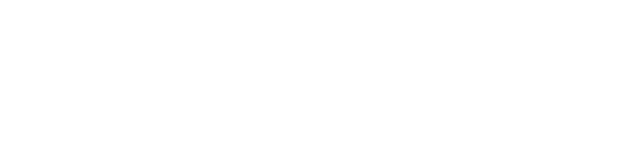
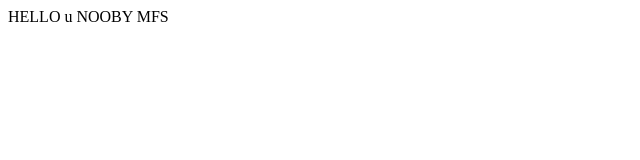
Before and after one commit to DavidMuhicFRI/projectAledav, a website: page index.html in a window 1280 px wide. Shown: the whole page, without its empty margins (0-640 px from the left). Drawn offline with Linux system fonts and the light colour scheme.

Commit message:
commit 1

```diff
--- a/index.html
+++ b/index.html
@@ -6,5 +6,6 @@
 </head>
 <body>
 <script src="main.js"></script>
+HELLO u NOOBY MFS
 </body>
 </html>
```
